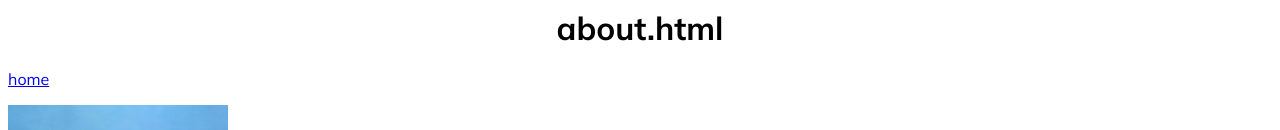
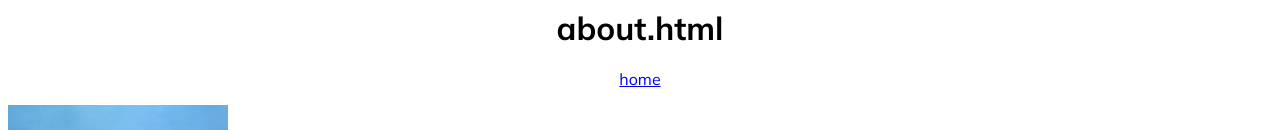
Before and after one commit to aidandmurphy/aidandmurphy.github.io, a plain HTML site: page about.html in a window 1280 px wide. Shown: the top 130 px of the page. Drawn offline with Linux system fonts and the light colour scheme.

Commit message:
Update about.html

```diff
--- a/about.html
+++ b/about.html
@@ -22,7 +22,7 @@
 
 <div class= "flex">
   <h1>about.html</h1>
-  <p text-align: center;><a href="index.html" >home</a></p>
+  <p style="text-align: center"><a href="index.html" >home</a></p>
 </div>
  <img src ="rsc/EHS-2023-24.jpg" height = 35%; width=auto;>
 <div class = "flex">
```
